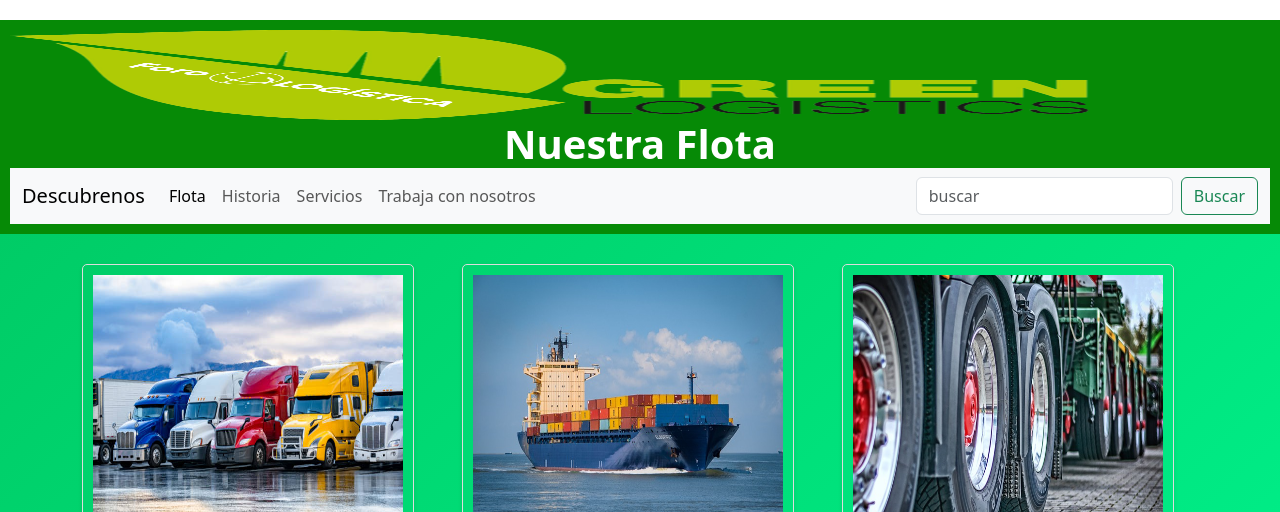
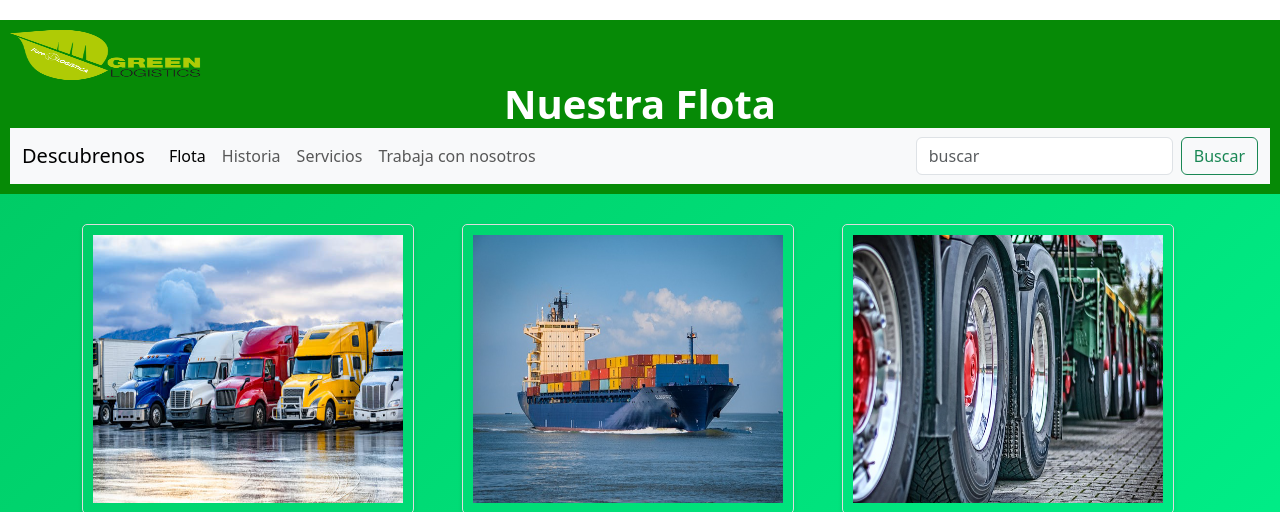
Before and after one commit to hernanbarbieri/coderdesarrollo, a website: page Pages/Flota.html in a window 1280 px wide. Shown: the top 512 px of the page. Drawn offline with nearby package versions, Linux system fonts and the light colour scheme.

Commit message:
cambios entrega final

```diff
--- a/Pages/Flota.html
+++ b/Pages/Flota.html
@@ -31,8 +31,8 @@
       <div id="Portada">
         <img
           src="../Img/Imagen-Green-Logistic.png"
-          width="90%"
-          height="90"
+          width="200px"
+          height="50px"
           alt="logo"
         />
       </div>
--- a/Scss/_header.scss
+++ b/Scss/_header.scss
@@ -23,6 +23,7 @@ header {
     list-style: none;
     display: block;
     list-style-type: disc;
+    margin-bottom: 40px;
     margin-block-start: 1em;
     margin-block-end: 1em;
     margin-inline-start: 0px;
```
Also changed, not shown: Pages/Historia.html (+2 -2 lines), Pages/Servicios.html (+2 -2 lines), Pages/Trabaja con nosotros.html (+2 -2 lines), Css/Estilos.css, 1 other file.
